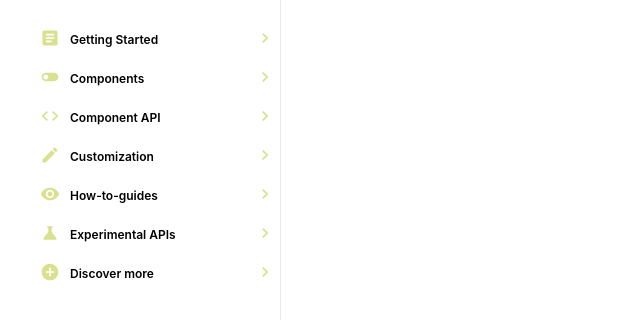
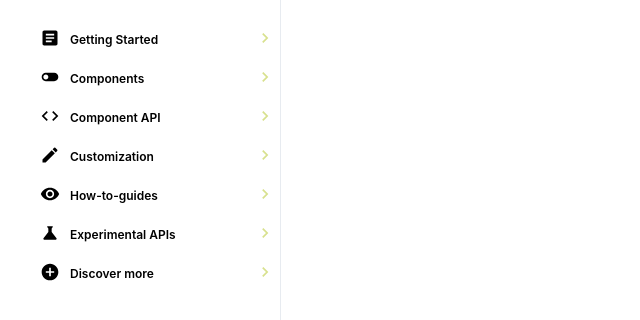
Before and after one commit to nav-commits/Sidebar, a React (Create React App) app: page / in a window 1280 px wide. Shown: the top 320 px of the page, without its empty margins (0-640 px from the left). Built offline with nearby package versions, Linux system fonts and the light colour scheme; the HTML template or start-up script is replaced by a standard one.

Commit message:
added slide in and out, also show sidebar desktop

```diff
--- a/src/Components/Atoms/Button/Button.css
+++ b/src/Components/Atoms/Button/Button.css
@@ -4,17 +4,17 @@
     height: 34px;
     width: 40px;
     border: 1px solid rgb(224, 227, 231);
-    color: rgb(216, 225, 142);
+    color: black;
     border-radius: 10px;
     margin-left: 30px;
     margin-top: 20px;
 }
- .button{
+.button {
     display: none;
-  }
+}
 
 @media (min-width: 200px) and (max-width: 1020px) {
-  .button{
-    display: block;
-  }
+    .button {
+        display: block;
+    }
 }
--- a/src/Components/Molecules/Accordian/Accordian.jsx
+++ b/src/Components/Molecules/Accordian/Accordian.jsx
@@ -20,7 +20,7 @@ function Accordion({ data, handleToggle, clicked }) {
                             }}
                             onClick={() => handleToggle(idx)}
                         >
-                            <span style={{ color: 'rgb(216, 225, 142)' }}>
+                            <span style={{ color: 'black' }}>
                                 {navItem.mainLabel.icon}
                             </span>
                             <p className='list-item' style={{ color: 'black', gap: 10 }}>
--- a/src/Components/Organsims/Sidebar/Sidebar.css
+++ b/src/Components/Organsims/Sidebar/Sidebar.css
@@ -7,5 +7,23 @@
     border-right: 1px solid rgb(231, 235, 240);
     z-index: 300;
     position: fixed;
-    left: 0
+    left: 0;
+    transform: translateX(-100%);
+    transition: transform 0.3s ease-in-out;
 }
+
+.SidebarDesktop{
+    height: 100%;
+    width: 280px;
+    background-color: white;
+    margin-top: 0;
+    color: white;
+    border-right: 1px solid rgb(231, 235, 240);
+    z-index: 300;
+    position: fixed;
+}
+
+
+.Sidebar.open {
+    transform: translateX(0);
+}
--- a/src/Components/Organsims/Sidebar/Sidebar.jsx
+++ b/src/Components/Organsims/Sidebar/Sidebar.jsx
@@ -2,10 +2,18 @@ import '../Sidebar/Sidebar.css';
 import React from 'react';
 import Accordion from '../../Molecules/Accordian/Accordian';
 
-function SideBar({ data, handleToggle, clicked, show }) {
+function SideBar({ data, handleToggle, clicked, show, showDesktopAndTablet }) {
+    let sideBarSlide = ['Sidebar'];
+
+    if (show) {
+        sideBarSlide = ['Sidebar open'];
+    }
+    if (showDesktopAndTablet) {
+        sideBarSlide = 'SidebarDesktop';
+    }
 
     return (
-        <div className='Sidebar'>
+        <div className={sideBarSlide}>
             <Accordion data={data} handleToggle={handleToggle} clicked={clicked} />
         </div>
     );
--- a/src/Components/Views/SidebarPage.jsx
+++ b/src/Components/Views/SidebarPage.jsx
@@ -30,13 +30,18 @@ function SideBarPage() {
     let backDrop;
     if (sideBarOpen) {
         backDrop = <BackDrop closeBackDropHandler={closeBackDropHandler} />;
-    } else if (isDesktopOrLaptop) {
-       <SideBar data={sideBarData} handleToggle={handleToggle} clicked={clicked} />;
     }
+
     return (
         <React.Fragment>
             <Button icon={<MenuIcon />} onClick={sideBarToggleHandler} />
-            <SideBar data={sideBarData} show={sideBarOpen} handleToggle={handleToggle} clicked={clicked} />;
+            <SideBar
+                showDesktopAndTablet={isDesktopOrLaptop}
+                data={sideBarData}
+                show={sideBarOpen}
+                handleToggle={handleToggle}
+                clicked={clicked}
+            />
             {backDrop}
         </React.Fragment>
     );
```
